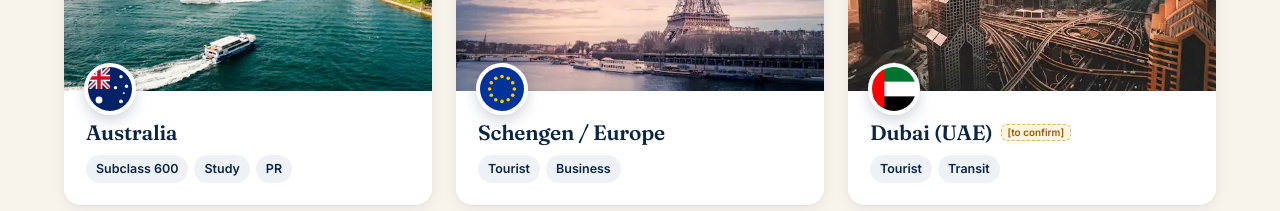
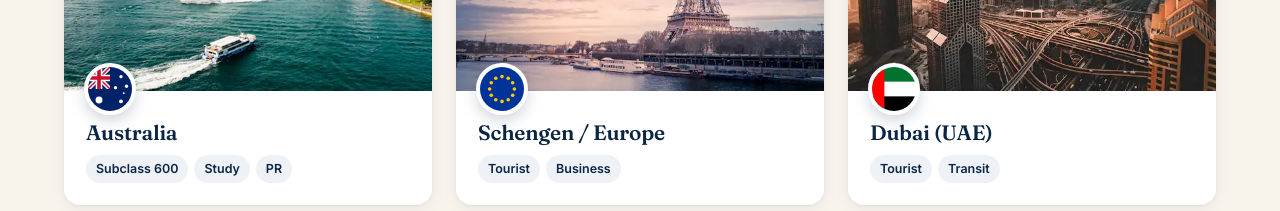
Before and after one commit to incredibletravelers/it-homepage-demo, a plain HTML site: page index.html in a window 1280 px wide. Shown: the part 2980-3191 px from the top of the page. Drawn offline with Linux system fonts and the light colour scheme.

Commit message:
Remove the leftover to-confirm mark from the Dubai destination card.
Dubai is a confirmed destination.

```diff
--- a/index.html
+++ b/index.html
@@ -291,7 +291,7 @@
       <a class="dest reveal" href="#"><div class="dest__img"><img src="images/dest-usa.webp" alt="Times Square in New York" loading="lazy" width="560" height="420"></div><img class="flag" src="images/flags/us.svg" alt="USA flag"><div class="dest__body"><h3>USA</h3><div class="tags"><span>B1/B2</span><span>Appointments</span><span>Study</span></div></div></a>
       <a class="dest reveal" href="#"><div class="dest__img"><img src="images/dest-australia.webp" alt="Sydney Opera House and harbour" loading="lazy" width="560" height="420"></div><img class="flag" src="images/flags/au.svg" alt="Australia flag"><div class="dest__body"><h3>Australia</h3><div class="tags"><span>Subclass 600</span><span>Study</span><span>PR</span></div></div></a>
       <a class="dest reveal" href="#"><div class="dest__img"><img src="images/dest-schengen.webp" alt="Eiffel Tower in Paris at dusk" loading="lazy" width="560" height="420"></div><img class="flag" src="images/flags/eu.svg" alt="European Union flag"><div class="dest__body"><h3>Schengen / Europe</h3><div class="tags"><span>Tourist</span><span>Business</span></div></div></a>
-      <a class="dest reveal" href="#"><div class="dest__img"><img src="images/dest-dubai.webp" alt="Dubai skyline with the Burj Khalifa" loading="lazy" width="560" height="420"></div><img class="flag" src="images/flags/ae.svg" alt="United Arab Emirates flag"><div class="dest__body"><h3>Dubai (UAE) <span class="ph ph-sm">[to confirm]</span></h3><div class="tags"><span>Tourist</span><span>Transit</span></div></div></a>
+      <a class="dest reveal" href="#"><div class="dest__img"><img src="images/dest-dubai.webp" alt="Dubai skyline with the Burj Khalifa" loading="lazy" width="560" height="420"></div><img class="flag" src="images/flags/ae.svg" alt="United Arab Emirates flag"><div class="dest__body"><h3>Dubai (UAE)</h3><div class="tags"><span>Tourist</span><span>Transit</span></div></div></a>
     </div>
   </div>
 </section>
```
